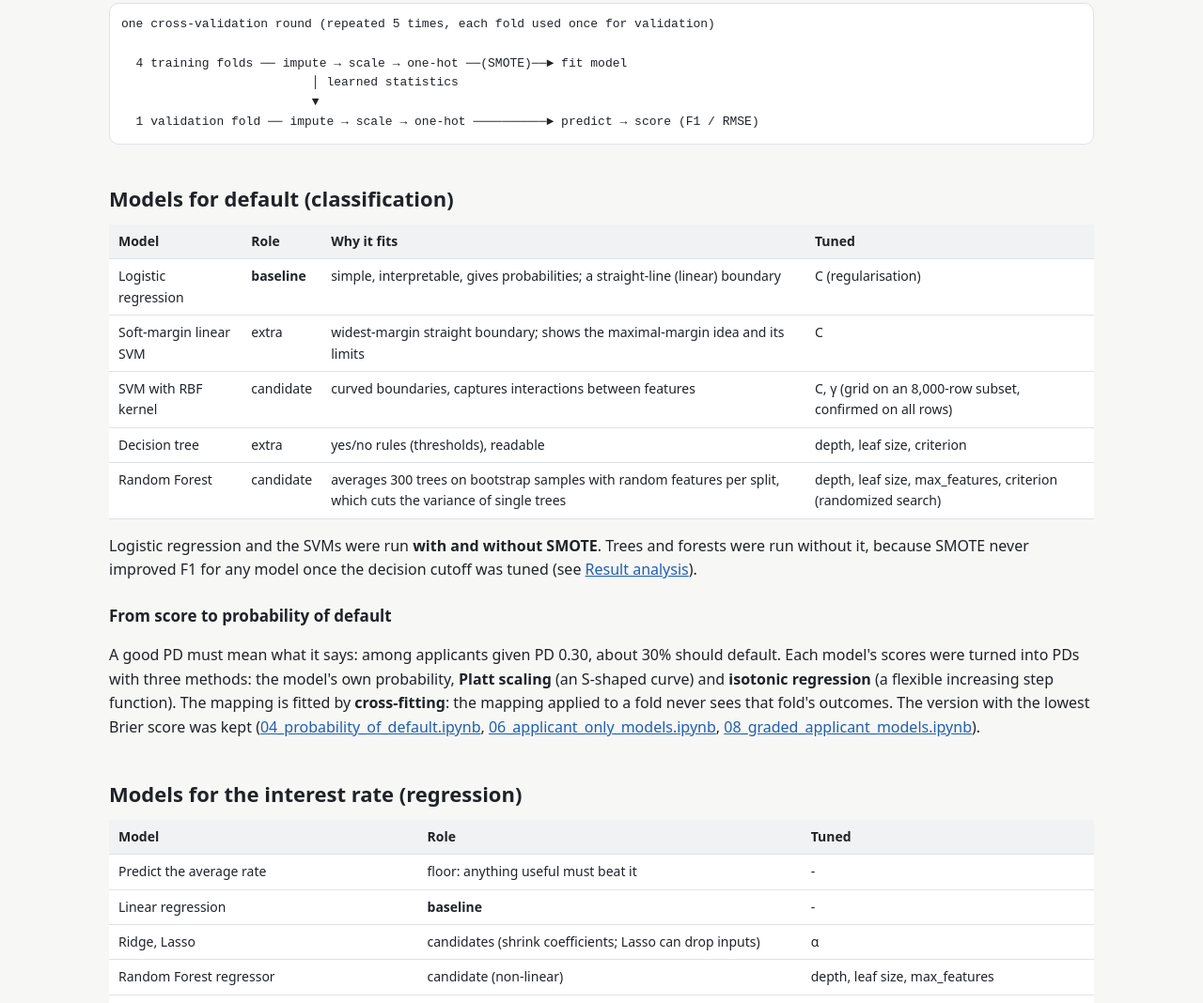
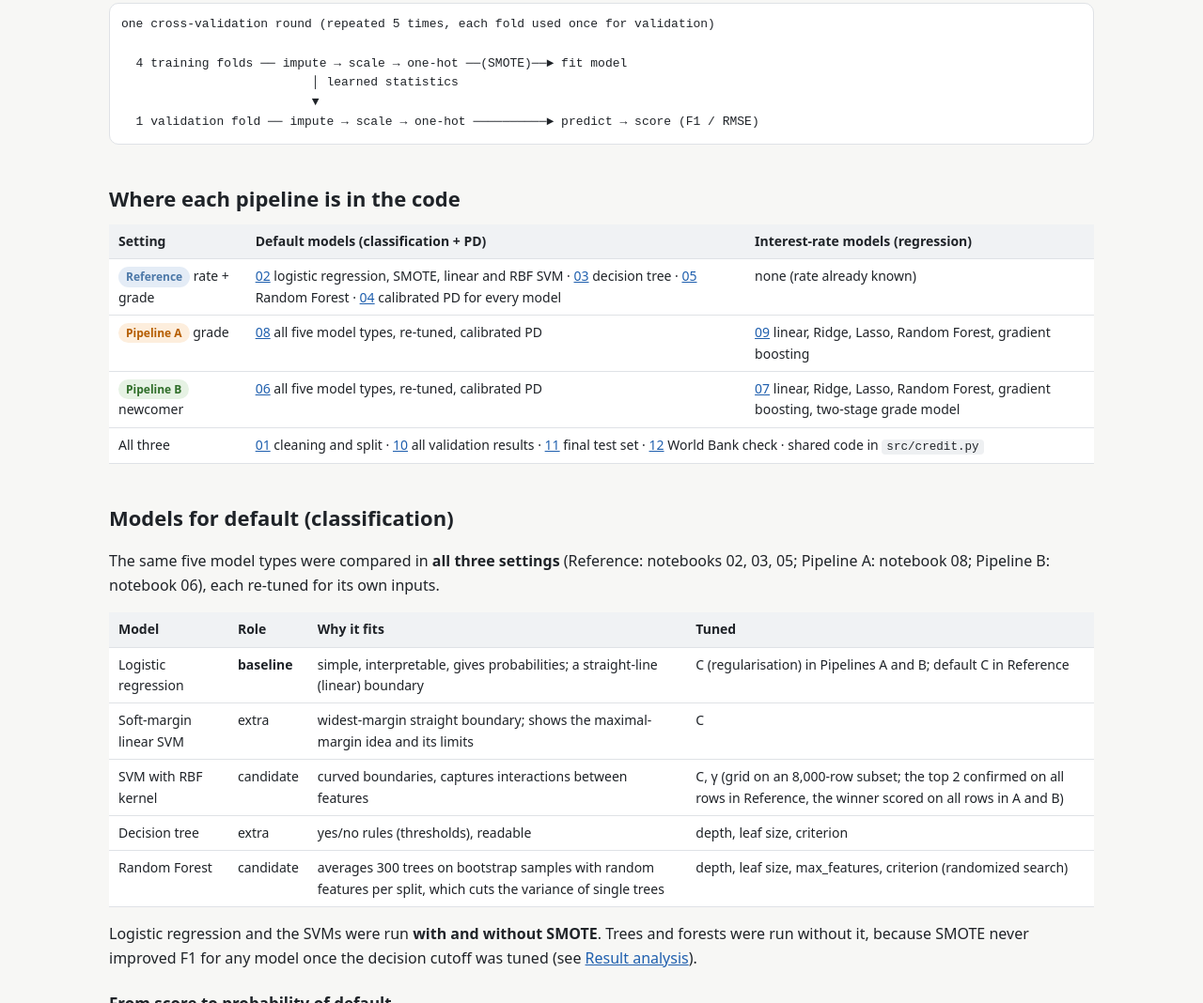
Before and after one commit to JohnShinoj/credit-risk, a plain HTML site: page docs/method.html in a window 1280 px wide. Shown: the part 730-1798 px from the top of the page at 94% size. Drawn offline with Linux system fonts and the light colour scheme.

Commit message:
Show where each pipeline is in the code on the website
- Method: table linking each setting to its notebooks; states that the
  same five model types were compared in all three settings; corrects the
  tuning details (logistic regression C, RBF SVM confirmation step)
- Overview: notebooks column in the three-settings table

Co-Authored-By: Claude Opus 5.5 <noreply@anthropic.com>

```diff
--- a/docs/method.html
+++ b/docs/method.html
@@ -36,12 +36,29 @@ one cross-validation round (repeated 5 times, each fold used once for validation
                           ▼
   1 validation fold ── impute → scale → one-hot ──────────► predict → score (F1 / RMSE)</pre>
 
+<h2>Where each pipeline is in the code</h2>
+<div class="table-wrap"><table>
+<tr><th>Setting</th><th>Default models (classification + PD)</th><th>Interest-rate models (regression)</th></tr>
+<tr><td><span class="tag ref">Reference</span> rate + grade</td><td><a href="https://github.com/JohnShinoj/credit-risk/blob/main/notebooks/02_probability_of_default.ipynb" target="_blank" rel="noopener">02</a> logistic regression, SMOTE, linear and RBF SVM ·
+<a href="https://github.com/JohnShinoj/credit-risk/blob/main/notebooks/03_decision_trees.ipynb" target="_blank" rel="noopener">03</a> decision tree · <a href="https://github.com/JohnShinoj/credit-risk/blob/main/notebooks/05_random_forest.ipynb" target="_blank" rel="noopener">05</a> Random Forest ·
+<a href="https://github.com/JohnShinoj/credit-risk/blob/main/notebooks/04_probability_of_default.ipynb" target="_blank" rel="noopener">04</a> calibrated PD for every model</td><td>none (rate already known)</td></tr>
+<tr><td><span class="tag A">Pipeline A</span> grade</td><td><a href="https://github.com/JohnShinoj/credit-risk/blob/main/notebooks/08_graded_applicant_models.ipynb" target="_blank" rel="noopener">08</a> all five model types, re-tuned, calibrated PD</td>
+<td><a href="https://github.com/JohnShinoj/credit-risk/blob/main/notebooks/09_interest_rate_with_grade.ipynb" target="_blank" rel="noopener">09</a> linear, Ridge, Lasso, Random Forest, gradient boosting</td></tr>
+<tr><td><span class="tag B">Pipeline B</span> newcomer</td><td><a href="https://github.com/JohnShinoj/credit-risk/blob/main/notebooks/06_applicant_only_models.ipynb" target="_blank" rel="noopener">06</a> all five model types, re-tuned, calibrated PD</td>
+<td><a href="https://github.com/JohnShinoj/credit-risk/blob/main/notebooks/07_interest_rate_regression.ipynb" target="_blank" rel="noopener">07</a> linear, Ridge, Lasso, Random Forest, gradient boosting, two-stage grade model</td></tr>
+<tr><td>All three</td><td colspan="2"><a href="https://github.com/JohnShinoj/credit-risk/blob/main/notebooks/01_clean_split.ipynb" target="_blank" rel="noopener">01</a> cleaning and split ·
+<a href="https://github.com/JohnShinoj/credit-risk/blob/main/notebooks/10_results_summary.ipynb" target="_blank" rel="noopener">10</a> all validation results · <a href="https://github.com/JohnShinoj/credit-risk/blob/main/notebooks/11_final_test.ipynb" target="_blank" rel="noopener">11</a> final test set ·
+<a href="https://github.com/JohnShinoj/credit-risk/blob/main/notebooks/12_macro_check.ipynb" target="_blank" rel="noopener">12</a> World Bank check · shared code in <code>src/credit.py</code></td></tr>
+</table></div>
+
 <h2>Models for default (classification)</h2>
+<p>The same five model types were compared in <b>all three settings</b> (Reference: notebooks 02, 03, 05; Pipeline A: notebook 08;
+Pipeline B: notebook 06), each re-tuned for its own inputs.</p>
 <div class="table-wrap"><table>
 <tr><th>Model</th><th>Role</th><th>Why it fits</th><th>Tuned</th></tr>
-<tr><td>Logistic regression</td><td><b>baseline</b></td><td>simple, interpretable, gives probabilities; a straight-line (linear) boundary</td><td>C (regularisation)</td></tr>
+<tr><td>Logistic regression</td><td><b>baseline</b></td><td>simple, interpretable, gives probabilities; a straight-line (linear) boundary</td><td>C (regularisation) in Pipelines A and B; default C in Reference</td></tr>
 <tr><td>Soft-margin linear SVM</td><td>extra</td><td>widest-margin straight boundary; shows the maximal-margin idea and its limits</td><td>C</td></tr>
-<tr><td>SVM with RBF kernel</td><td>candidate</td><td>curved boundaries, captures interactions between features</td><td>C, γ (grid on an 8,000-row subset, confirmed on all rows)</td></tr>
+<tr><td>SVM with RBF kernel</td><td>candidate</td><td>curved boundaries, captures interactions between features</td><td>C, γ (grid on an 8,000-row subset; the top 2 confirmed on all rows in Reference, the winner scored on all rows in A and B)</td></tr>
 <tr><td>Decision tree</td><td>extra</td><td>yes/no rules (thresholds), readable</td><td>depth, leaf size, criterion</td></tr>
 <tr><td>Random Forest</td><td>candidate</td><td>averages 300 trees on bootstrap samples with random features per split, which cuts the variance of single trees</td><td>depth, leaf size, max_features, criterion (randomized search)</td></tr>
 </table></div>
```
Also changed, not shown: docs/index.html (+6 -4 lines).
